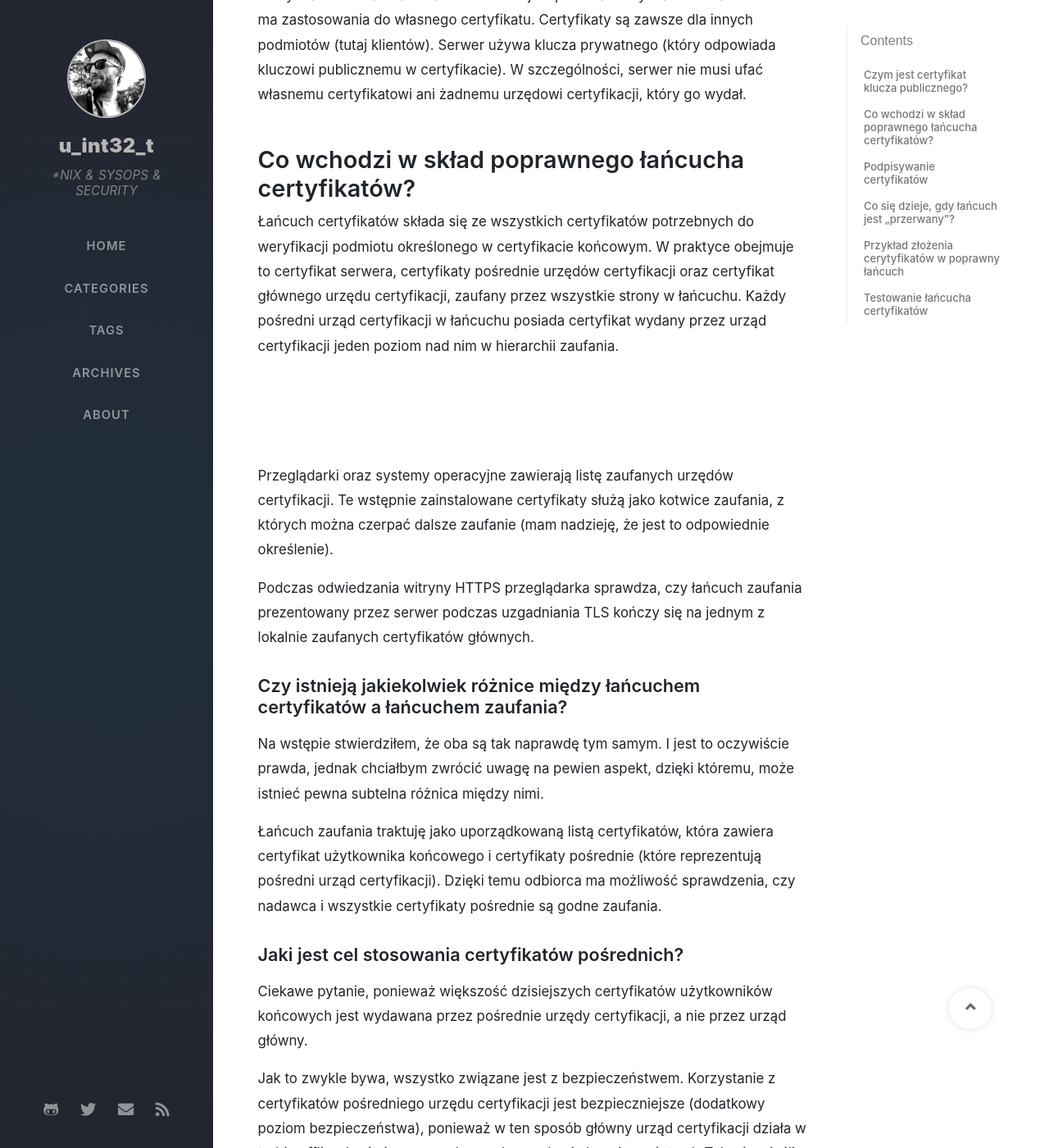
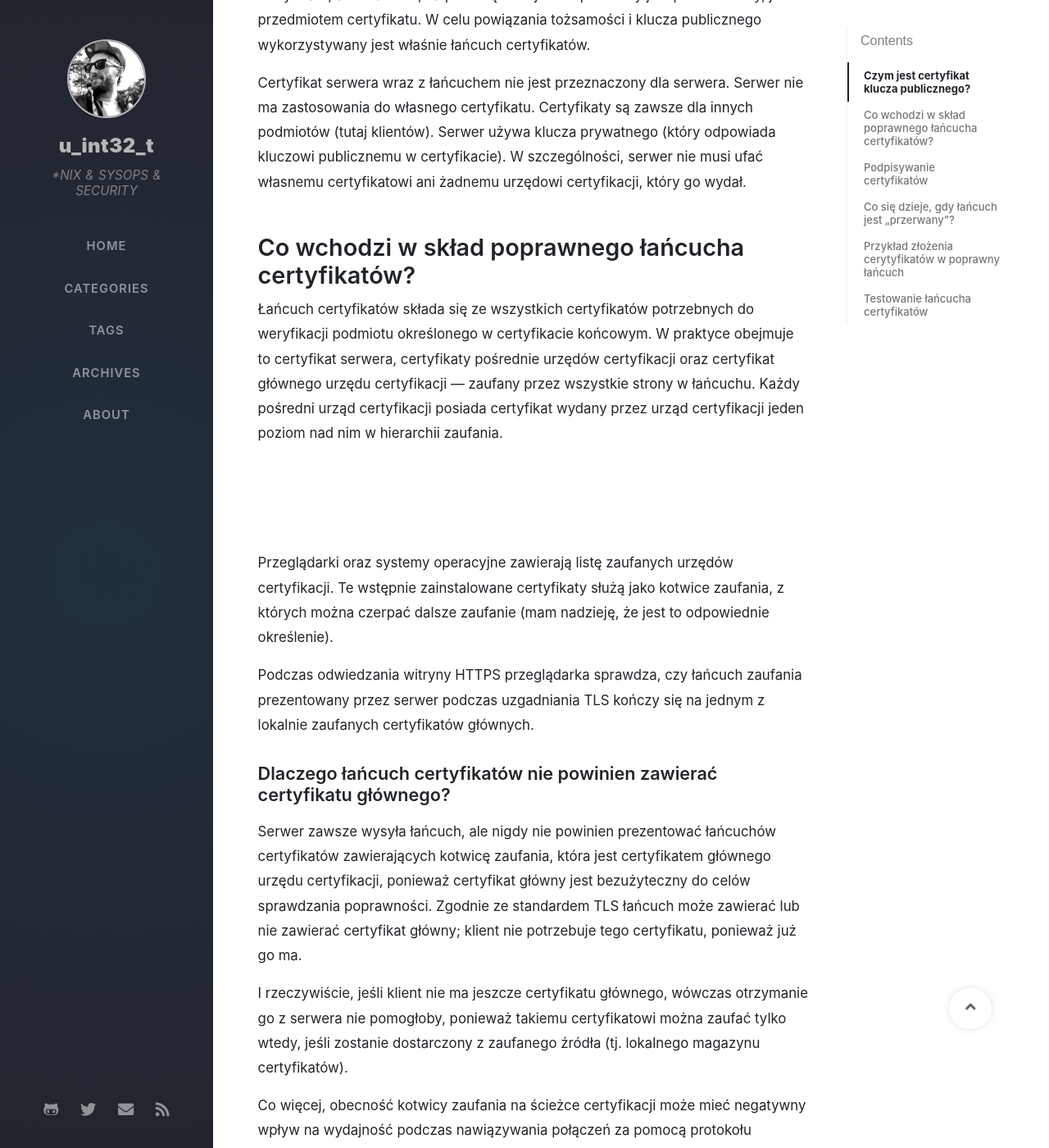
Before and after one commit to morristech/trimstray.github.io, a Jekyll site: the page built from _posts/2019-09-11-znaczenie-lancucha-certyfikatow-w-komunikacji-tls.md, in a window 1280 px wide and 1400 px high, scrolled down 1484 px. Shown: the whole window at 82% size. Built offline with Jekyll 4.4.1, drawn with Linux system fonts in a browser that asks for light colours; nearby versions of some CDN libraries; some web fonts are replaced; comment, search, counter and statistics services are not loaded; some of the changed text lies outside the part shown.

Commit message:
minor updates - signed-off-by: trimstray <trimstray@gmail.com>

```diff
--- a/_posts/2019-09-11-znaczenie-lancucha-certyfikatow-w-komunikacji-tls.md
+++ b/_posts/2019-09-11-znaczenie-lancucha-certyfikatow-w-komunikacji-tls.md
@@ -12,7 +12,9 @@ seo:
 
 Kluczową częścią każdego procesu uwierzytelniania opartego na certyfikatach jest walidacja łańcucha certyfikatów lub inaczej łańcucha zaufania (ang. _chain of trust_).
 
-Łańcuch zaufania to połączona ścieżka certyfikacji od certyfikatu jednostki końcowej do głównego urzędu certyfikacji (CA), który działa jako kotwica zaufania (ang. _trust anchor_). Kotwica zaufania to certyfikat (a ściślej publiczny klucz weryfikacyjny urzędu certyfikacji), któremu ufasz, ponieważ został Ci dostarczony w drodze pewnej wiarygodnej procedury. Jest on używany przez stronę ufającą jako punkt wyjścia do sprawdzania poprawności łańcucha.
+Łańcuch zaufania to połączona ścieżka certyfikacji (uporządkowana lista certyfikatów), która zawiera certyfikat użytkownika końcowego i certyfikaty pośrednie (które reprezentują pośrednie urządy certyfikacji). W skład łańcucha certyfikatów wchodzi także certyfikat głównego urzędu certyfikacji (CA), który działa jako kotwica zaufania (ang. _trust anchor_).
+
+Kotwica zaufania to certyfikat (a ściślej publiczny klucz weryfikacyjny urzędu certyfikacji), któremu ufasz, ponieważ został Ci dostarczony w drodze pewnej wiarygodnej procedury. Jest on używany przez stronę ufającą jako punkt wyjścia do sprawdzania poprawności łańcucha.
 
   > W [RFC 5280](https://tools.ietf.org/html/rfc5280) łańcuch certyfikatów lub łańcuch zaufania jest zdefiniowany jako _certification path_ (tzw. ścieżka certyfikacji).
 
@@ -35,7 +37,7 @@ Certyfikat serwera wraz z łańcuchem nie jest przeznaczony dla serwera. Serwer
 
 # Co wchodzi w skład poprawnego łańcucha certyfikatów?
 
-Łańcuch certyfikatów składa się ze wszystkich certyfikatów potrzebnych do weryfikacji podmiotu określonego w certyfikacie końcowym. W praktyce obejmuje to certyfikat serwera, certyfikaty pośrednie urzędów certyfikacji oraz certyfikat głównego urzędu certyfikacji, zaufany przez wszystkie strony w łańcuchu. Każdy pośredni urząd certyfikacji w łańcuchu posiada certyfikat wydany przez urząd certyfikacji jeden poziom nad nim w hierarchii zaufania.
+Łańcuch certyfikatów składa się ze wszystkich certyfikatów potrzebnych do weryfikacji podmiotu określonego w certyfikacie końcowym. W praktyce obejmuje to certyfikat serwera, certyfikaty pośrednie urzędów certyfikacji oraz certyfikat głównego urzędu certyfikacji — zaufany przez wszystkie strony w łańcuchu. Każdy pośredni urząd certyfikacji posiada certyfikat wydany przez urząd certyfikacji jeden poziom nad nim w hierarchii zaufania.
 
 <img src="/assets/img/posts/chain_of_trust.png" align="center" title="chain_of_trust preview">
 
@@ -43,11 +45,15 @@ Przeglądarki oraz systemy operacyjne zawierają listę zaufanych urzędów cert
 
 Podczas odwiedzania witryny HTTPS przeglądarka sprawdza, czy łańcuch zaufania prezentowany przez serwer podczas uzgadniania TLS kończy się na jednym z lokalnie zaufanych certyfikatów głównych.
 
-## Czy istnieją jakiekolwiek różnice między łańcuchem certyfikatów a łańcuchem zaufania?
+## Dlaczego łańcuch certyfikatów nie powinien zawierać certyfikatu głównego?
 
-Na wstępie stwierdziłem, że oba są tak naprawdę tym samym. I jest to oczywiście prawda, jednak chciałbym zwrócić uwagę na pewien aspekt, dzięki któremu, może istnieć pewna subtelna różnica między nimi.
+Serwer zawsze wysyła łańcuch, ale nigdy nie powinien prezentować łańcuchów certyfikatów zawierających kotwicę zaufania, która jest certyfikatem głównego urzędu certyfikacji, ponieważ certyfikat główny jest bezużyteczny do celów sprawdzania poprawności. Zgodnie ze standardem TLS łańcuch może zawierać lub nie zawierać certyfikat główny; klient nie potrzebuje tego certyfikatu, ponieważ już go ma.
 
-Łańcuch zaufania traktuję jako uporządkowaną listą certyfikatów, która zawiera certyfikat użytkownika końcowego i certyfikaty pośrednie (które reprezentują pośredni urząd certyfikacji). Dzięki temu odbiorca ma możliwość sprawdzenia, czy nadawca i wszystkie certyfikaty pośrednie są godne zaufania.
+I rzeczywiście, jeśli klient nie ma jeszcze certyfikatu głównego, wówczas otrzymanie go z serwera nie pomogłoby, ponieważ takiemu certyfikatowi można zaufać tylko wtedy, jeśli zostanie dostarczony z zaufanego źródła (tj. lokalnego magazynu certyfikatów).
+
+Co więcej, obecność kotwicy zaufania na ścieżce certyfikacji może mieć negatywny wpływ na wydajność podczas nawiązywania połączeń za pomocą protokołu SSL/TLS, ponieważ certyfikat główny jest „pobierany” przy każdym uzgadnianiu. Jego brak, zmniejsza również zużycie pamięci po stronie serwera dla parametrów sesji TLS.
+
+Zgodnie z zaleceniami, łańcuch certyfikatów powinien zawierać tylko klucz publiczny certyfikatu końcowego i klucze publiczne wszelkich pośrednich urzędów certyfikacji. Przeglądarki będą ufać tylko tym certyfikatom, które przekształcają się w certyfikaty główne, które są już w magazynie zaufanych certyfikatów. Zignorują tym samym certyfikat główny wysłany w łańcuchu certyfikatów (w przeciwnym razie każdy mógłby wysłać dowolny certyfikat główny).
 
 ## Jaki jest cel stosowania certyfikatów pośrednich?
 
@@ -64,16 +70,6 @@ W celu uzyskania dodatkowych informacji polecam dwie świetne odpowiedzi:
   > _Getting a new root certificates deployed due to compromised root is massively more difficult than replacing the certificates whose intermediates are compromised. [...] This is extremely hard to do in a short time. People don't upgrade their browser often enough. Some softwares like browsers have mechanism to quickly broadcasts revoked root certificates, and some software vendors have processes to rush release when a critical security vulnerability is found in their product, however you could be almost sure that they would not necessarily consider adding a new Root to warrant a rush update. Nor would people rush to update their software to get the new Root._ - [Lie Ryan](https://security.stackexchange.com/questions/128779/why-is-it-more-secure-to-use-intermediate-ca-certificates/128800#128800)
 
   > _The Root CA is offline for slow, awkward, but more secure servicing of requests. The use of multiple Intermediate CAs allows the "risk" of having the authority online and accessible to be divided into different sets of certificates; the eggs are spread into different baskets._ - [gowenfawr](https://security.stackexchange.com/questions/128779/why-is-it-more-secure-to-use-intermediate-ca-certificates/128791#128791)
-
-## Dlaczego łańcuch certyfikatów nie powinien zawierać certyfikatu głównego?
-
-Serwer zawsze wysyła łańcuch, ale nigdy nie powinien prezentować łańcuchów certyfikatów zawierających kotwicę zaufania, która jest certyfikatem głównego urzędu certyfikacji, ponieważ certyfikat główny jest bezużyteczny do celów sprawdzania poprawności. Zgodnie ze standardem TLS łańcuch może zawierać lub nie zawierać certyfikat główny; klient nie potrzebuje tego certyfikatu, ponieważ już go ma.
-
-I rzeczywiście, jeśli klient nie ma jeszcze certyfikatu głównego, wówczas otrzymanie go z serwera nie pomogłoby, ponieważ takiemu certyfikatowi można zaufać tylko wtedy, jeśli zostanie dostarczony z zaufanego źródła (tj. lokalnego magazynu certyfikatów).
-
-Co więcej, obecność kotwicy zaufania na ścieżce certyfikacji może mieć negatywny wpływ na wydajność podczas nawiązywania połączeń za pomocą protokołu SSL/TLS, ponieważ certyfikat główny jest „pobierany” przy każdym uzgadnianiu. Jego brak, zmniejsza również zużycie pamięci po stronie serwera dla parametrów sesji TLS.
-
-Zgodnie z zaleceniami, łańcuch certyfikatów powinien zawierać tylko klucz publiczny certyfikatu końcowego i klucze publiczne wszelkich pośrednich urzędów certyfikacji. Przeglądarki będą ufać tylko tym certyfikatom, które przekształcają się w certyfikaty główne, które są już w magazynie zaufanych certyfikatów. Zignorują tym samym certyfikat główny wysłany w łańcuchu certyfikatów (w przeciwnym razie każdy mógłby wysłać dowolny certyfikat główny).
 
 # Podpisywanie certyfikatów
 
```
Also changed, not shown: other parts of _posts/2019-09-11-znaczenie-lancucha-certyfikatow-w-komunikacji-tls.md (+1 -1 lines).
